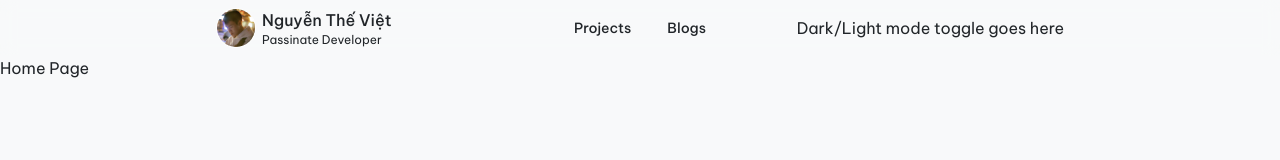
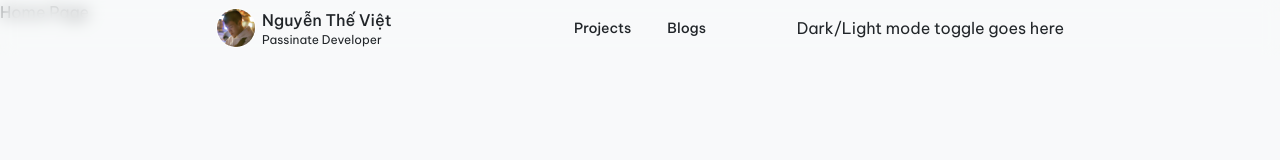
Before and after one commit to duchiru/portfolio-website, an Astro site: page / in a window 1280 px wide. Built offline with nearby package versions, Linux system fonts and the light colour scheme; Astro itself is replaced by a stand-in of ours.

Commit message:
fix: more flexible root layout

```diff
--- a/src/layouts/RootLayout.astro
+++ b/src/layouts/RootLayout.astro
@@ -14,8 +14,6 @@ import Header from "../components/Header.astro";
   </head>
   <body>
     <Header />
-    <main class="mt-14">
-      <slot />
-    </main>
+    <slot />
   </body>
 </html>
```
